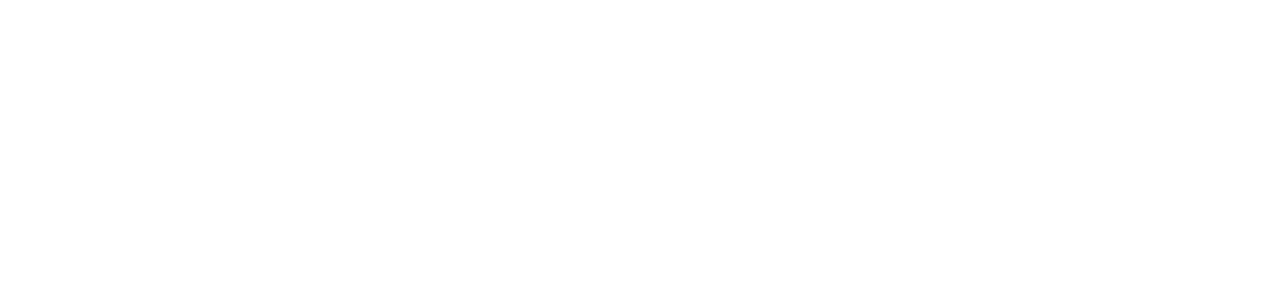
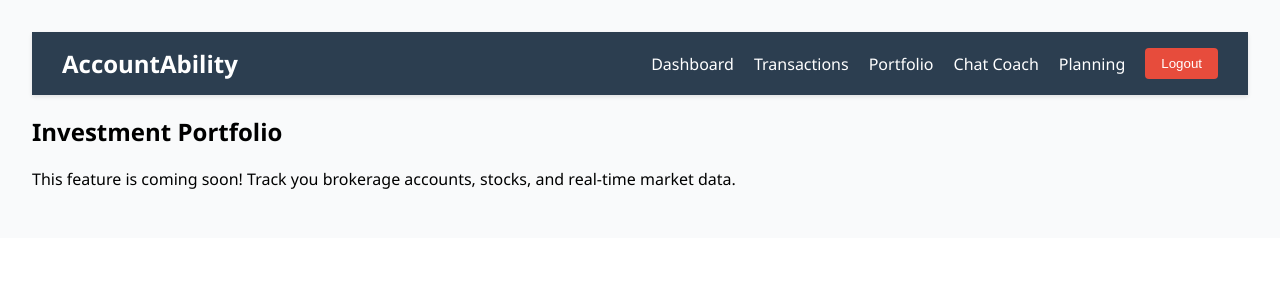
Before and after one commit to victorvaladez1/accountability-finance, a React (Create React App) app in the folder frontend/: page /portfolio in a window 1280 px wide. Before the commit this address had no page. Shown: the top 300 px of the page. Built offline with nearby package versions, Linux system fonts and the light colour scheme.

Commit message:
Add Portfolio page placeholder and route

```diff
--- a/frontend/src/App.js
+++ b/frontend/src/App.js
@@ -7,6 +7,7 @@
 import PrivateRoute from "./components/PrivateRoute";
 import Planning from "./pages/Planning";
 import ChatCoach from "./pages/ChatCoach";
+import Portfolio from "./pages/Portfolio";
 
 function App() {
   return (
@@ -17,6 +18,7 @@
         <Route path="/login" element={<Login />} />
         <Route path="/planning" element={<Planning />} />
         <Route path="/chat-coach" element={<ChatCoach />}/>
+        <Route path="/portfolio" element={<Portfolio />} />
 
         <Route
           path="/"
--- a/frontend/src/components/Navbar.js
+++ b/frontend/src/components/Navbar.js
@@ -16,6 +16,7 @@
           <div classsName="nav-links">
             <Link to="/">Dashboard</Link>
             <Link to="/transactions">Transactions</Link>
+            <Link to="/portfolio">Portfolio</Link>
             <Link to="/chat-coach">Chat Coach</Link>
             <Link to="/planning">Planning</Link>
             <button onClick={handleLogout}>Logout</button>
--- /dev/null
+++ b/frontend/src/pages/Portfolio.js
@@ -0,0 +1,15 @@
+import React from "react";
+import Navbar from "../components/Navbar";
+import "./CommonLayout.css";
+
+function Portfolio() {
+    return (
+        <div className="page-container">
+            <Navbar />
+            <h2>Investment Portfolio</h2>
+            <p>This feature is coming soon! Track you brokerage accounts, stocks, and real-time market data.</p>
+        </div>
+    );
+}
+
+export default Portfolio;
```
